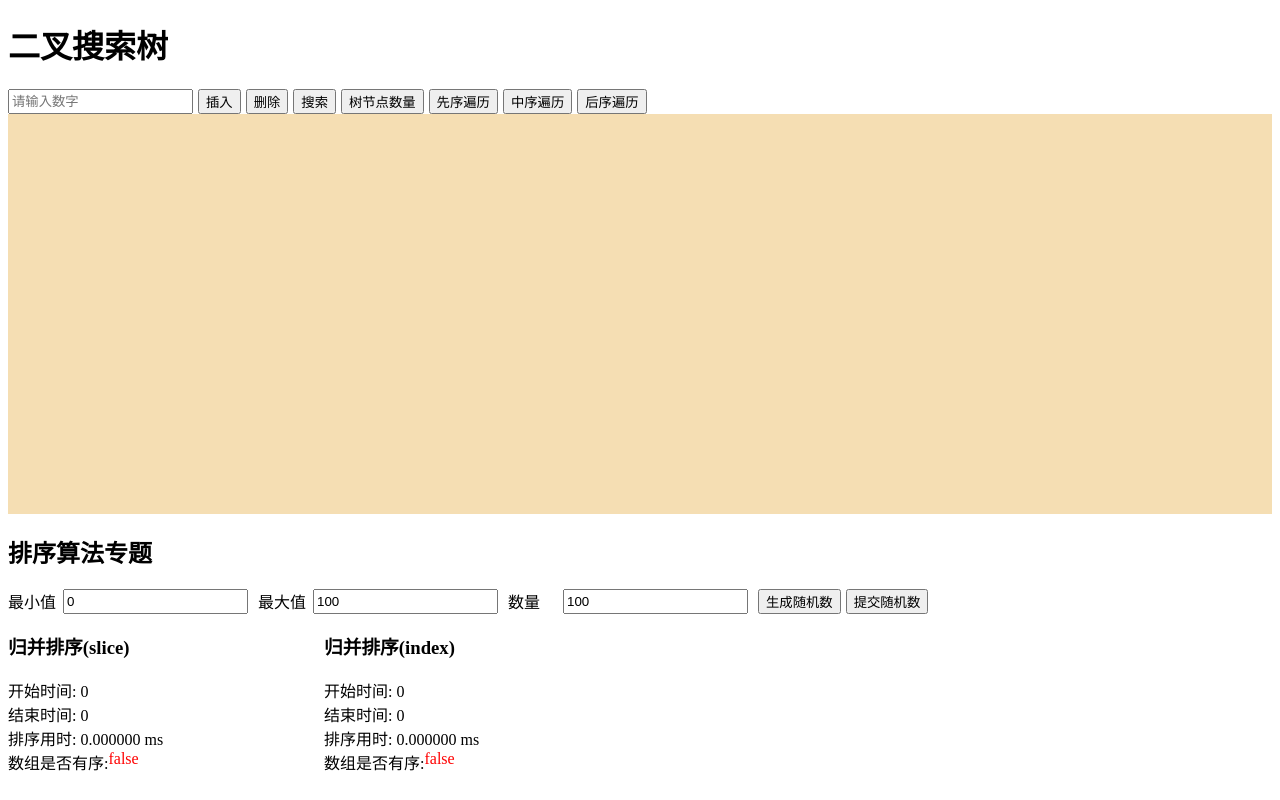
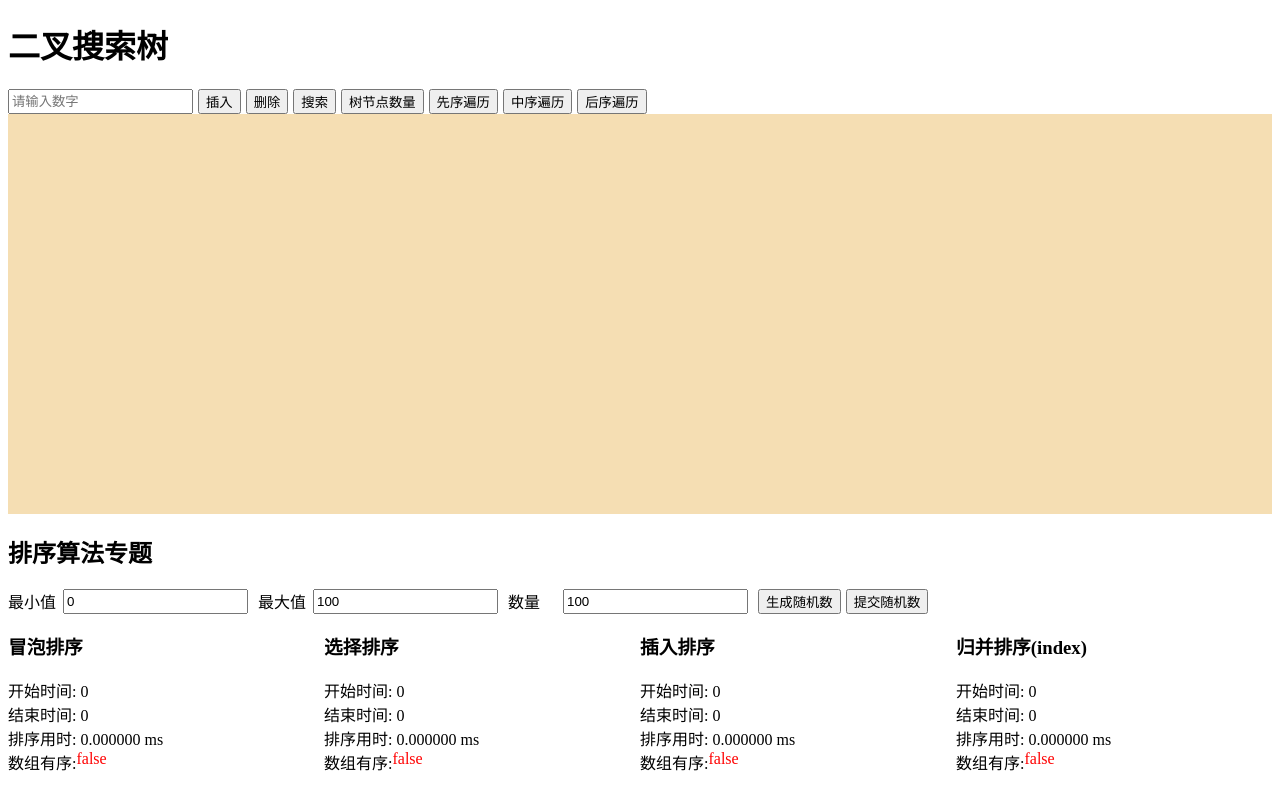
Before and after one commit to jw21811/DataTest, a Vue app: page / in a window 1280 px wide. Built offline with nearby package versions, Linux system fonts and the light colour scheme.

Commit message:
feat:冒泡，插入，选择排序

```diff
--- a/src/App.vue
+++ b/src/App.vue
@@ -2,13 +2,23 @@
 
 import BST from "./DataStructure/BST/index.vue";
 import RNG from "./SortAlgorithm/RNG.vue";
-import {mergeSort, mergeSortWithSlice} from "./SortAlgorithm/Algorithm.ts";
+import {bubbleSort,insertSort, mergeSort, selectSort} from "./SortAlgorithm/Algorithm.ts";
 
 const algorithms = [
   {
-    id:'MS',
-    name:'归并排序(slice)',
-    sort: mergeSortWithSlice
+    id:'BS',
+    name:'冒泡排序',
+    sort:bubbleSort
+  },
+  {
+   id:"SS",
+   name:"选择排序",
+   sort:selectSort
+  },
+  {
+    id:"IS",
+    name:"插入排序",
+    sort:insertSort
   },
   {
     id:'MS',
--- a/src/SortAlgorithm/Algorithm.ts
+++ b/src/SortAlgorithm/Algorithm.ts
@@ -1,11 +1,67 @@
+/**
+ * 冒泡排序
+ * @param numbers
+ */
+export function bubbleSort(numbers: Array<number>): Array<number> {
+    for (let i = 0; i < numbers.length - 1; i++) {
+        let swapped = false
+        for (let j = 0; j < numbers.length - 1 - i; j++) {
+            if (numbers[j] > numbers[j + 1]) {
+                const cache = numbers[j]
+                numbers[j] = numbers[j + 1]
+                numbers[j + 1] = cache
+                swapped = true
+            }
+        }
+        if (!swapped) {
+            break
+        }
+    }
+    return numbers
+}
+
+/**
+ * 选择排序
+ * @param numbers
+ */
+export function selectSort(numbers: Array<number>): Array<number> {
+    for (let i = 0; i < numbers.length; i++) {
+        let smallestIndex = i
+        for (let j = i + 1; j < numbers.length; j++) {
+            if (numbers[j] < numbers[smallestIndex]) smallestIndex = j
+        }
+        const cache = numbers[i]
+        numbers[i] = numbers[smallestIndex]
+        numbers[smallestIndex] = cache
+    }
+    return numbers
+}
+
+/**
+ * 插入排序
+ * @param numbers
+ */
+export function insertSort(numbers: Array<number>): Array<number> {
+    for (let i = 1; i < numbers.length; i++) {
+        const current = numbers[i]
+        let j = i - 1
+        while (j >= 0 && numbers[j] > current) {
+            numbers[j + 1] = numbers[j]
+            j--
+        }
+        numbers[j + 1] = current
+    }
+    return numbers
+}
+
 /**
  * 归并排序，使用slice
  * @param numbers
  */
-export function mergeSortWithSlice(numbers :Array<number>): Array<number> {
-    if(numbers.length < 2) return numbers
-    const index =  Math.floor((numbers.length / 2))
-    const left = mergeSortWithSlice(numbers.slice(0,index))
+export function mergeSortWithSlice(numbers: Array<number>): Array<number> {
+    if (numbers.length < 2) return numbers
+    const index = Math.floor((numbers.length / 2))
+    const left = mergeSortWithSlice(numbers.slice(0, index))
     const right = mergeSortWithSlice(numbers.slice(index, numbers.length))
 
     let i = 0
@@ -14,13 +70,13 @@ export function mergeSortWithSlice(numbers :Array<number>): Array<number> {
     const rightLength = right.length
     const res = [] as Array<number>
 
-    while(i < leftLength && j < rightLength){
-        if(left[i] < right[j]) res.push(left[i++])
+    while (i < leftLength && j < rightLength) {
+        if (left[i] < right[j]) res.push(left[i++])
         else res.push(right[j++])
     }
 
-    while( i < leftLength) res.push(left[i++])
-    while( j < rightLength) res.push(right[j++])
+    while (i < leftLength) res.push(left[i++])
+    while (j < rightLength) res.push(right[j++])
 
     return res
 }
@@ -35,6 +91,7 @@ export function mergeSort(numbers: Array<number>): Array<number> {
     }
 
     const temp = new Array<number>(numbers.length)
+
     function sort(left: number, right: number) {
         if (right - left < 2) {
             return
@@ -47,6 +104,7 @@ export function mergeSort(numbers: Array<number>): Array<number> {
 
         merge(left, mid, right)
     }
+
     function merge(left: number, mid: number, right: number) {
         let i = left
         let j = mid
--- a/src/SortAlgorithm/SortTemplate.vue
+++ b/src/SortAlgorithm/SortTemplate.vue
@@ -34,21 +34,22 @@ export default defineComponent({
     version() {
       nextTick(() => {
         this.beginTime = performance.now()
-        this.algorithm.sort(this.numbers)
+        const copy = [...this.numbers]
+        this.algorithm.sort(copy)
         this.endTime = performance.now()
         nextTick(()=>{
-          this.testNumbers()
+          this.testNumbers(copy)
         })
       })
     }
   },
   methods:{
-    testNumbers(){
+    testNumbers(numbers: Array<number>){
       let last = null
-      for (const n of this.numbers) {
+      for (const n of numbers) {
         if(null === last) last = n
         if(last > n) {
-          console.log("数组未完成排序！", this.numbers)
+          console.log("数组未完成排序！", numbers)
           console.log("错误值：", last, n)
           this.isOrdered = false
           return
@@ -70,7 +71,7 @@ export default defineComponent({
       <span>结束时间: {{ endTime }}</span>
       <span>排序用时: {{ (endTime - beginTime).toFixed(6) }} ms</span>
       <div class="result">
-        <span>数组是否有序: </span>
+        <span>数组有序: </span>
         <span :class="{ok: isOrdered, err:!isOrdered}">{{isOrdered}}</span>
       </div>
     </main>
```
